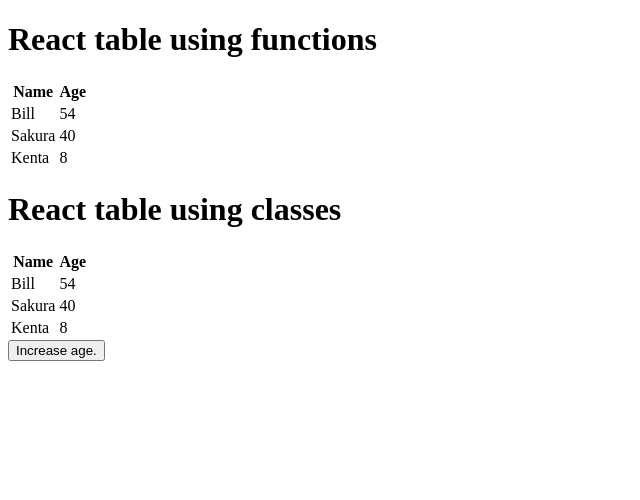
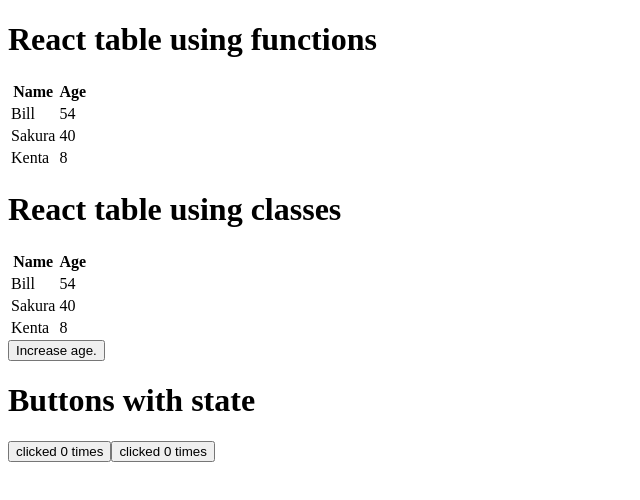
Before and after one commit to wkeese/react-app, a React app: page / in a window 1280 px wide. Shown: the top 500 px of the page, without its empty margins (0-640 px from the left). Built offline with nearby package versions, Linux system fonts and the light colour scheme.

Commit message:
Add buttons with state.

```diff
--- /dev/null
+++ b/src/Button.tsx
@@ -0,0 +1,20 @@
+import React from 'react';
+
+export default class Button extends React.Component {
+    state = {
+        clicks: 0
+    }
+
+    onClick () {
+        this.setState({ clicks: this.state.clicks + 1 });
+    }
+
+    render() {
+        const { clicks } = this.state;
+        return (
+            <button onClick={this.onClick.bind(this)}>
+                clicked {clicks} times
+            </button>
+        );
+    }
+}
--- a/src/index.tsx
+++ b/src/index.tsx
@@ -1,5 +1,6 @@
 import React from 'react';
 import ReactDOM from 'react-dom';
+import Button from './Button';
 import Table from './Table';
 import TableAsClass from './TableAsClass';
 import RowData from "./RowData";
@@ -20,6 +21,10 @@
             <TableAsClass rows={ rows } />
 
             <button onClick={ageAndRerender}>Increase age.</button>
+
+            <h1>Buttons with state</h1>
+            <Button></Button>
+            <Button></Button>
         </React.StrictMode>,
         document.getElementById('root')
     );
```
Also changed, not shown: src/App.tsx (deleted, +0 -25 lines).
